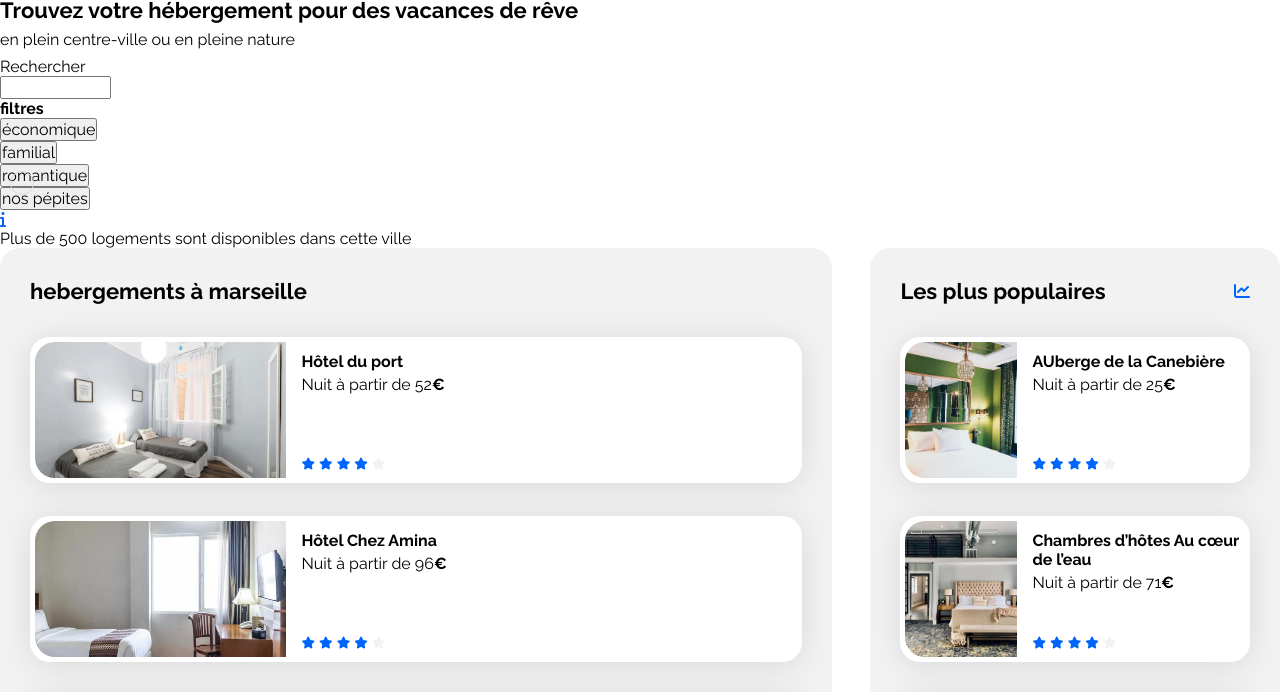
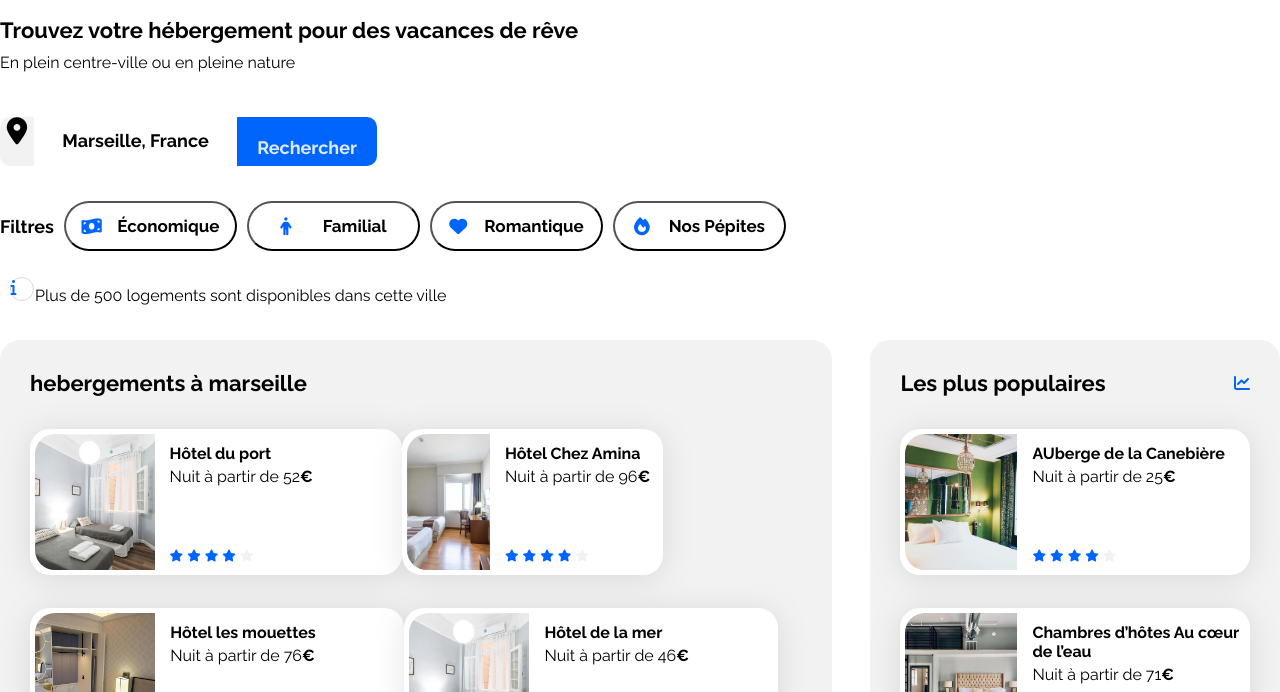
Before and after one commit to Akzaatz/Booki, a plain HTML site: page projet3-booki/index.html in a window 1280 px wide. Shown: the part 62-754 px from the top of the page. Drawn offline with Linux system fonts and the light colour scheme.

Commit message:
3ème sauvegarde projet booki

```diff
--- /dev/null
+++ b/projet3-booki-starter-code-master/css/style.css
@@ -0,0 +1,163 @@
+/****** General ***********/
+@font-face {
+  font-family: "Montserrat";
+  src: url(../fonts/Raleway/Raleway-VariableFont_wght.ttf);
+}
+* {
+  font-family: "Raleway", sans-serif;
+}
+
+:root {
+  --main-color: #0065fc;
+  --main-bg-color: #f2f2f2;
+  --filter-bg-color: #deebff;
+}
+
+.fa-solid {
+  color: var(--main-color);
+}
+
+body {
+  display: flex;
+  justify-content: center;
+}
+
+.main-container {
+  width: 100%;
+  max-width: 1440px;
+  padding: 0 50px;
+  box-sizing: border-box;
+}
+
+.section-title {
+  margin: 0;
+  font-size: 22px;
+}
+
+.card {
+  background-color: white;
+  border-radius: 20px;
+  padding: 5px;
+  filter: drop-shadow(0px 3px 15px rgba(0, 0, 0, 0.1));
+}
+
+.card img {
+  object-fit: cover;
+}
+
+.card-title {
+  font-size: 16px;
+}
+
+.euro {
+  font-weight: 700;
+}
+
+.neutral-star {
+  color: var(--main-bg-color);
+}
+
+/****** Hebergements And Populaires ***********/
+.hebergements-and-populaires {
+  display: flex;
+  justify-content: space-between;
+}
+
+.hebergements-and-populaires section {
+  background-color: var(--main-bg-color);
+  border-radius: 20px;
+  padding: 30px;
+  box-sizing: border-box;
+}
+
+/****** Hebergements ***********/
+.hebergements {
+  width: 65%;
+}
+
+/****** Populaires ***********/
+.populaires {
+  width: 32%;
+}
+
+.populaires-title {
+  display: flex;
+  justify-content: space-between;
+  align-items: center;
+}
+
+.populaires-cards .card {
+  display: flex;
+  margin-top: 33px;
+}
+
+.populaires-cards img {
+  width: 33%;
+  height: 136px;
+  border-top-left-radius: 20px;
+  border-bottom-left-radius: 20px;
+}
+
+.populaires-cards .card-content {
+  width: 67%;
+  padding-left: 15px;
+  display: flex;
+  flex-direction: column;
+  justify-content: space-between;
+  box-sizing: border-box;
+}
+
+.populaires-cards .card-title {
+  margin-top: 10px;
+  margin-bottom: 4px;
+}
+
+.populaires-cards .card-subtitle {
+  margin: 0;
+}
+
+.populaires-cards .card-rating {
+  margin-bottom: 5px;
+}
+
+/* Le code ci-dessous correspond à la version responsive uniquement */
+
+/****** Media queries ***********/
+/* Medium devices (tablets, less/equal than 1024px) */
+@media (max-width: 1024px) {
+  .hebergements-and-populaires {
+    flex-direction: column;
+  }
+
+  .hebergements {
+    width: 100%;
+  }
+
+  .populaires {
+    width: 100%;
+    margin-top: 50px;
+  }
+
+  .populaires-cards {
+    display: flex;
+    flex-direction: row;
+    justify-content: space-between;
+  }
+
+  .populaires-cards .card {
+    width: 30%;
+  }
+
+  .populaires-cards .card-title {
+    font-size: 14px;
+  }
+
+  .populaires-cards .card-subtitle {
+    font-size: 13px;
+  }
+}
+
+/* Small devices (phones, less than 768px) */
+@media (max-width: 767.98px) {
+  /* ... */
+}
--- a/projet3-booki/css/style.css
+++ b/projet3-booki/css/style.css
@@ -17,6 +17,8 @@
   --main-color: #0065fc;
   --main-bg-color: #f2f2f2;
   --filter-bg-color: #deebff;
+  --black-bg-color: #060101;
+  --grey-bg-color: #d9d9d9;
 }
 
 .fa-solid {
@@ -25,6 +27,7 @@
 
 nav {
   max-width: 1440px;
+  min-height: 79px;
   margin: 0 auto;
   display: flex;
   align-items: baseline;
@@ -67,20 +70,127 @@ body {
   margin: 0 auto;
 }
 
-.search {
+.search-container {
   max-width: 1440px;
   margin: 0 auto;
   display: flex;
   flex-direction: column;
-  align-items: flex-start;
+}
+
+.search {
+  margin: 35px 0;
+}
+.intro p {
+  padding: 10px 0;
 }
 h1 {
   font-family: "Raleway";
   font-size: 1.375rem;
 }
 
-.intro p {
-  line-height: 34px;
+.search-button {
+  width: 377px;
+  height: 49px;
+  display: flex;
+  text-align: center;
+}
+.search button-icon,
+input {
+  border: 0;
+}
+.button-icon {
+  width: 10%;
+  background: var(--main-bg-color);
+  border-radius: 10px 0 0 10px;
+}
+
+#ville {
+  width: 60%;
+  text-align: center;
+  font-weight: bold;
+  font-size: 1rem;
+}
+.search i {
+  font-size: 1.7rem;
+  color: black;
+}
+
+.search input::placeholder {
+  color: var(--black-bg-color);
+  font-weight: bold;
+  font-size: 1.125rem;
+}
+#btn-submit {
+  display: flex;
+  flex-direction: column;
+  cursor: pointer;
+  justify-content: center;
+  color: var(--filter-bg-color);
+  background: var(--main-color);
+  border-radius: 0 10px 10px 0;
+  font-weight: bold;
+  font-size: 18px;
+  padding: 20px;
+}
+
+.filtres-container {
+  max-width: 1440px;
+  display: flex;
+  flex-direction: column;
+}
+
+.filtres-container h2 {
+  text-transform: capitalize;
+  font-weight: 700;
+  font-size: 18px;
+  line-height: 21px;
+}
+.filtres {
+  max-width: 1440px;
+  display: flex;
+  align-items: baseline;
+}
+
+.filtres-up {
+  padding-right: 10px;
+}
+.filtres-down ul {
+  display: flex;
+}
+.filtres-down-buttons li {
+  padding-right: 10px;
+}
+.filtres-down-buttons i {
+  font-size: 18px;
+}
+.filtres-down-buttons button {
+  display: flex;
+  justify-content: space-evenly;
+  align-items: center;
+  width: 173px;
+  height: 50px;
+  background: none;
+  cursor: pointer;
+  border-radius: 25px;
+  border-color: ;
+  font-size: 1.063rem;
+  text-transform: capitalize;
+  font-weight: bold;
+}
+
+.filtres-down-buttons button:hover {
+  background: var(--filter-bg-color);
+}
+
+.filtres-infos {
+  display: flex;
+  padding: 35px;
+  position: relative;
+}
+
+.main-container {
+  max-width: 1440px;
+  margin: 0 auto;
 }
 .in-container {
   margin: 0 auto;
@@ -166,6 +276,10 @@ a {
   align-items: center;
 }
 
+.populaires-cards {
+  display: flex;
+  flex-wrap: wrap;
+}
 .populaires-cards .card {
   display: flex;
   margin-top: 33px;
--- a/projet3-booki/index.html
+++ b/projet3-booki/index.html
@@ -35,40 +35,61 @@
     <div class="search-container">
       <div class="intro">
         <h1>Trouvez votre hébergement pour des vacances de rêve</h1>
-        <p>en plein centre-ville ou en pleine nature</p>
+        <p>En plein centre-ville ou en pleine nature</p>
       </div>
       <div class="search">
-        <label for="ville">Rechercher</label>
+        <div class="search-button">
+          <div class="button-icon">
+            <i class="fa-solid fa-location-dot"></i>
+          </div>
+          <label for="ville"></label>
 
           <input
             type="text"
-          id="name"
-          name="name"
+            id="ville"
+            name="ville"
             required
             minlength="4"
             maxlength="8"
             size="10"
+            placeholder="Marseille, France"
           />
-      </div>
-      <div>
-        <h2>filtres</h2>
-        <div>
-          <button>économique</button>
-        </div>
-        <div>
-          <button>familial</button>
-        </div>
-        <div>
-          <button>romantique</button>
-        </div>
-        <div>
-          <button>nos pépites</button>
+          <input type="submit" value="Rechercher" id="btn-submit" />
         </div>
       </div>
-
-      <div class="ellipse11"></div>
-      <i class="fa-solid fa-info"></i>
+      <div class="filtres-container">
+        <div class="filtres">
+          <div class="filtres-up">
+            <h2>filtres</h2>
+          </div>
+          <div class="filtres-down">
+            <div class="filtres-down-buttons">
+              <ul>
+                <li>
+                  <button>
+                    <i class="fa-solid fa-money-bill-wave"></i>économique
+                  </button>
+                </li>
+                <li>
+                  <button><i class="fa-solid fa-person"></i>familial</button>
+                </li>
+                <li>
+                  <button><i class="fa-solid fa-heart"></i>romantique</button>
+                </li>
+                <li>
+                  <button><i class="fa-solid fa-fire"></i>nos pépites</button>
+                </li>
+              </ul>
+            </div>
+          </div>
+        </div>
+        <div class="filtres-infos">
+          <div class="ellipse11"><i class="fa-solid fa-info"></i></div>
+          <div>
             <p>Plus de 500 logements sont disponibles dans cette ville</p>
+          </div>
+        </div>
+      </div>
     </div>
 
     <div class="main-container">
@@ -160,8 +181,6 @@
                   </div>
                 </article>
               </a>
-            </div>
-            <div class="populaires-cards">
               <a href="#">
                 <article class="card">
                   <img
@@ -244,6 +263,7 @@
                 </article>
               </a>
             </div>
+
             <p>afficher plus</p>
           </section>
           <section class="populaires">
```
Lines whose indentation alone changed are shown as unchanged.
